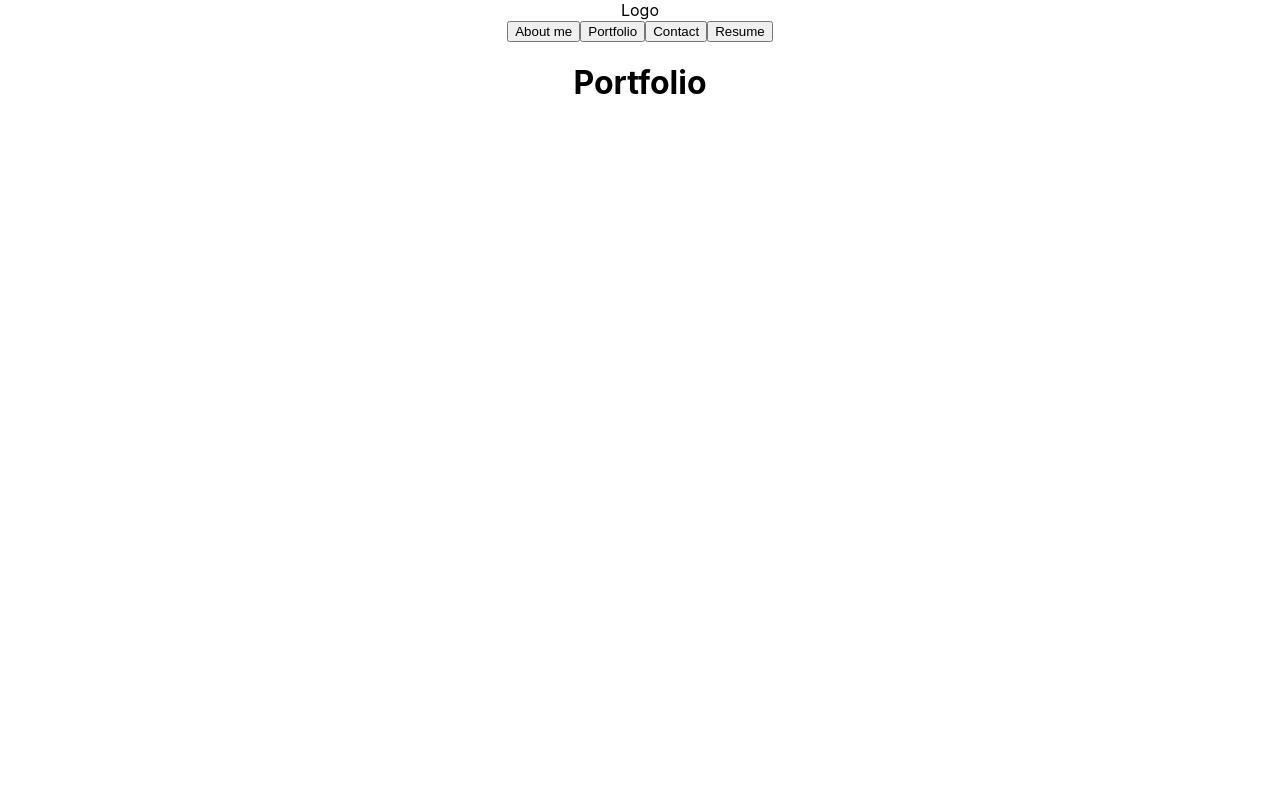
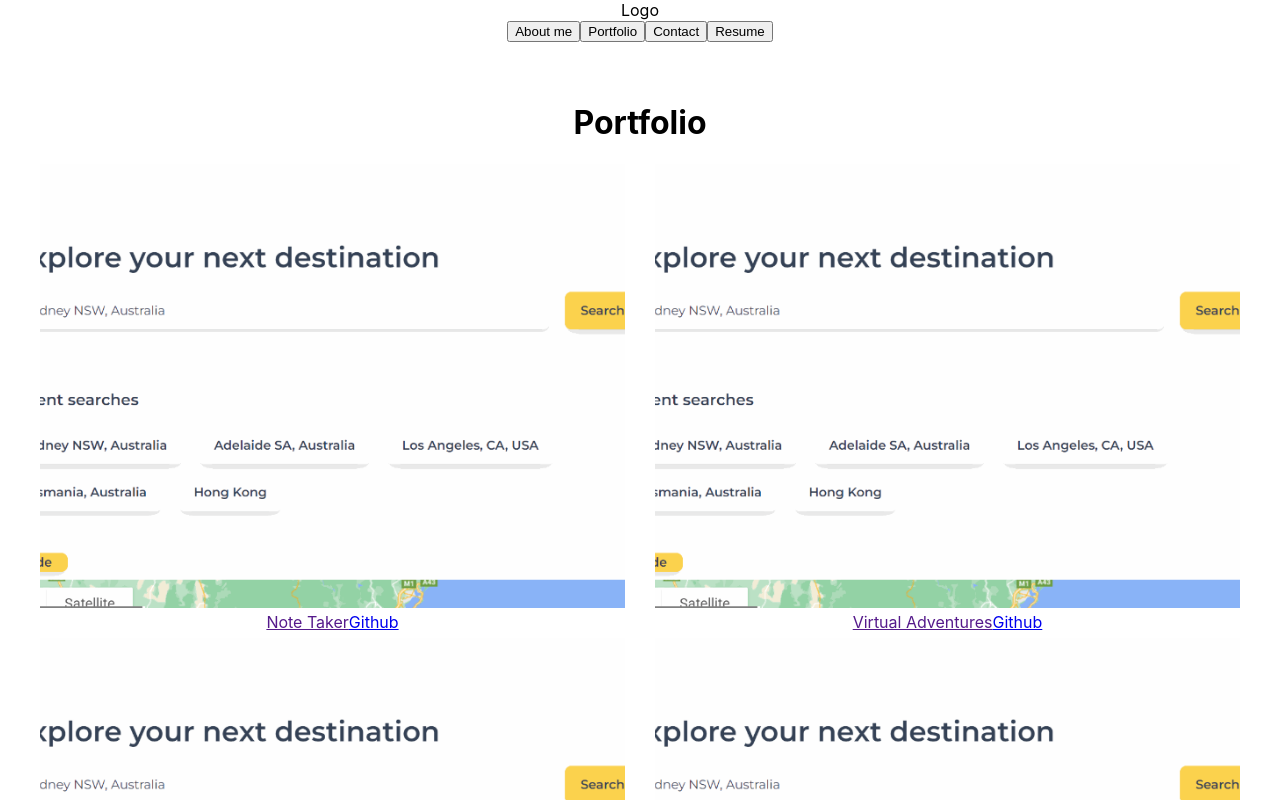
Before and after one commit to Natasa00/natasa-portfolio, a React (Create React App) app: page / in a window 1280 px wide. Both pictures are taken after a click on the button "Portfolio". Shown: the top 800 px of the page. Built offline with nearby package versions, Linux system fonts and the light colour scheme.

Commit message:
about and portfolio content

```diff
--- a/src/App.css
+++ b/src/App.css
@@ -5,6 +5,10 @@
 .App-logo {
   height: 40vmin;
   pointer-events: none;
+}
+
+.content {
+  padding: 40px;
 }
 
 @media (prefers-reduced-motion: no-preference) {
--- a/src/App.js
+++ b/src/App.js
@@ -32,7 +32,7 @@ function App() {
   return (
     <div className="App">
       <Header handlePageChange={handlePageChange} />
-      {renderPage()}
+      <div className="content">{renderPage()}</div>
     </div>
   );
 }
--- /dev/null
+++ b/src/components/Project.css
@@ -0,0 +1,5 @@
+.project img {
+  width: 100%;
+  height: 100%;
+  object-fit: cover;
+}
--- /dev/null
+++ b/src/components/Project.js
@@ -0,0 +1,12 @@
+import "./Project.css";
+
+export default function Project(props) {
+  return (
+    <div className="project">
+      <img src={props.image} />
+      <a href={props.url}>{props.title}</a>
+      <a href={props.githubUrl}>Github</a>
+      <p>{props.description}</p>
+    </div>
+  );
+}
--- a/src/pages/AboutMe.js
+++ b/src/pages/AboutMe.js
@@ -2,7 +2,15 @@ export default function AboutMe() {
   return (
     <div>
       <h1>About me</h1>
-      <p>Something about me lalalalal</p>
+      <p>
+        Something about me lalalala l Something about me lalalala l Something
+        about me lalalala l Something about me lalalala l Something about me
+        lalalala l Something about me lalalala l Something about me lalalala l
+        Something about me lalalala l Something about me lalalala l Something
+        about me lalalala l Something about me lalalala l Something about me
+        lalalala l Something about me lalalala l Something about me lalalala l
+        Something about me lalalala l Something about me lalalala l
+      </p>
     </div>
   );
 }
--- /dev/null
+++ b/src/pages/Portfolio.css
@@ -0,0 +1,6 @@
+.container {
+  display: grid;
+  grid-template-columns: 1fr 1fr;
+  column-gap: 30px;
+  row-gap: 30px;
+}
--- a/src/pages/Portfolio.js
+++ b/src/pages/Portfolio.js
@@ -1,7 +1,46 @@
+import Project from "../components/Project";
+import "./Portfolio.css";
+
+const projects = [
+  {
+    title: "Note Taker",
+    url: "",
+    githubUrl: "https://github.com/Natasa00/Note_Taker",
+    description: "Simple note app with local storage",
+    image: "/project1.png",
+  },
+  {
+    title: "Virtual Adventures",
+    url: "",
+    githubUrl: "https://github.com/Natasa00/Virtual_Adventures",
+    description: "HTML, CSS, JavaScript, Google Maps API",
+    image: "/project1.png",
+  },
+  {
+    title: "Virtual Adventures",
+    url: "",
+    githubUrl: "https://github.com/Natasa00/Virtual_Adventures",
+    description: "HTML, CSS, JavaScript, Google Maps API",
+    image: "/project1.png",
+  },
+  {
+    title: "Virtual Adventures",
+    url: "",
+    githubUrl: "https://github.com/Natasa00/Virtual_Adventures",
+    description: "HTML, CSS, JavaScript, Google Maps API",
+    image: "/project1.png",
+  },
+];
+
 export default function Portfolio() {
   return (
     <div>
       <h1>Portfolio</h1>
+      <div className="container">
+        {projects.map((project) => {
+          return <Project {...project} />;
+        })}
+      </div>
     </div>
   );
 }
```
Also changed, not shown: public/project1.png (added).
